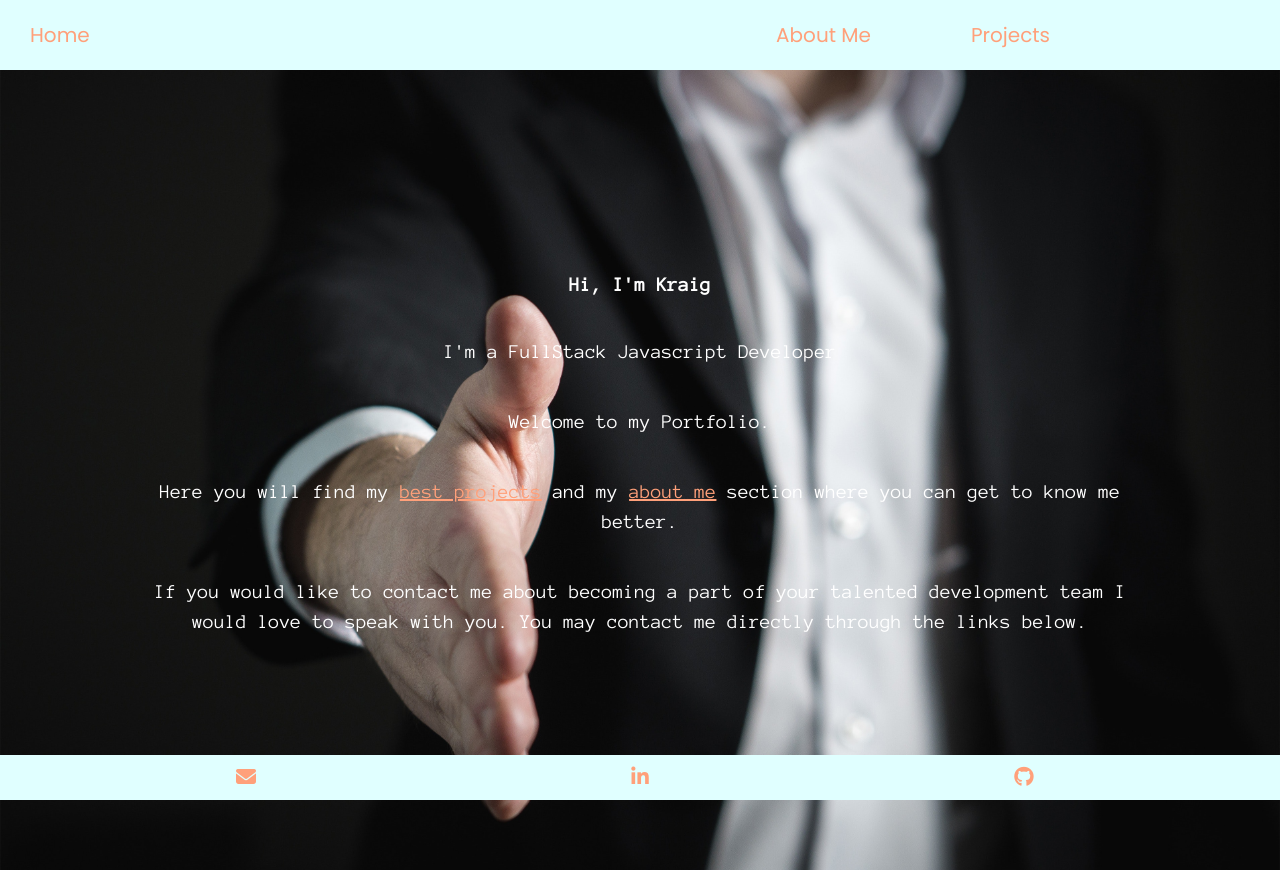
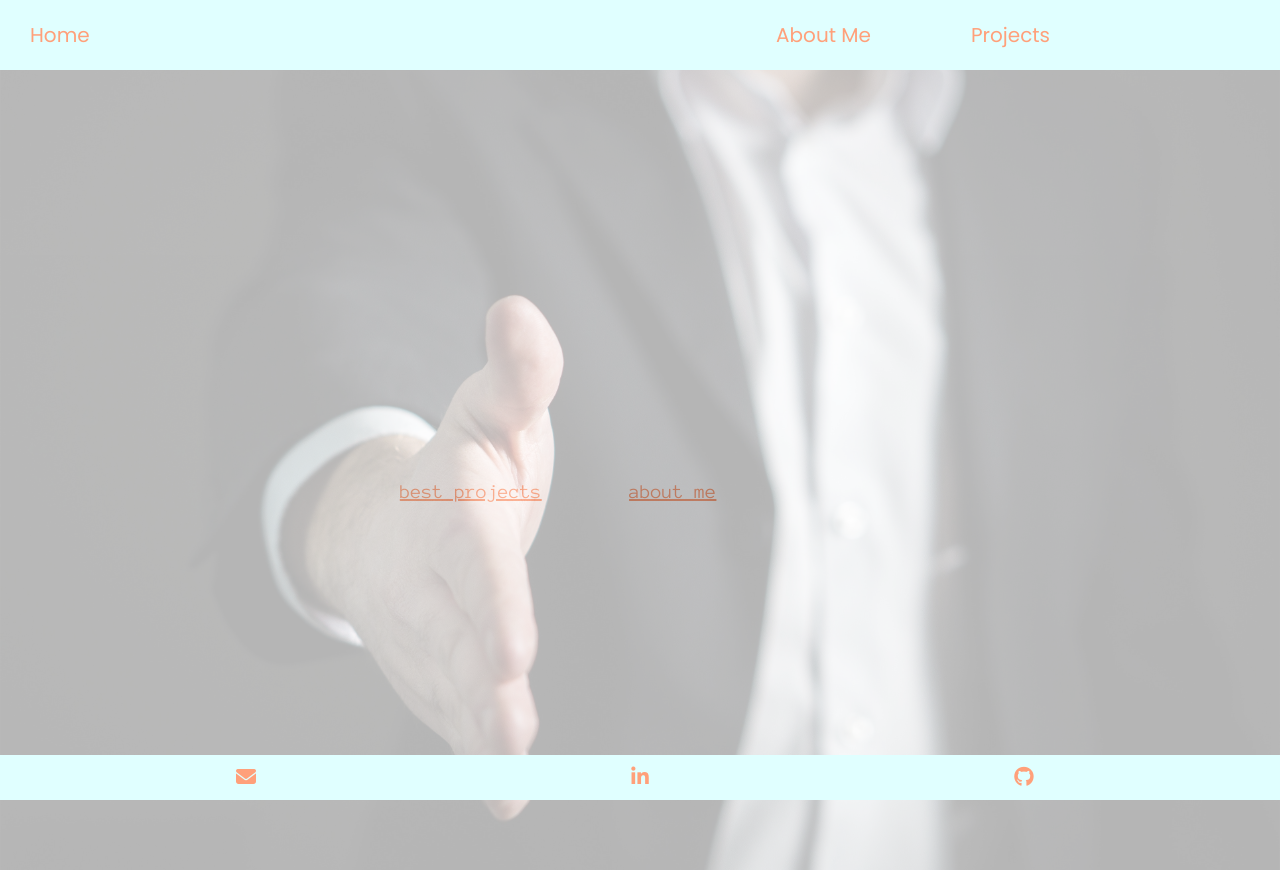
Before and after one commit to kraigwilliams/final-portfolio, a React (Create React App) app: page / in a window 1280 px wide. Built offline with nearby package versions, Linux system fonts and the light colour scheme.

Commit message:
test home opacity

```diff
--- a/src/components/Home/Home.css
+++ b/src/components/Home/Home.css
@@ -9,8 +9,8 @@
 }
 
 .home-hero {
-  /* background: #282c34; */
-  /* opacity: 0.9; */
+   background:white;
+  opacity: 0.7;
   height: 100vh;
 
   display: flex;
```
